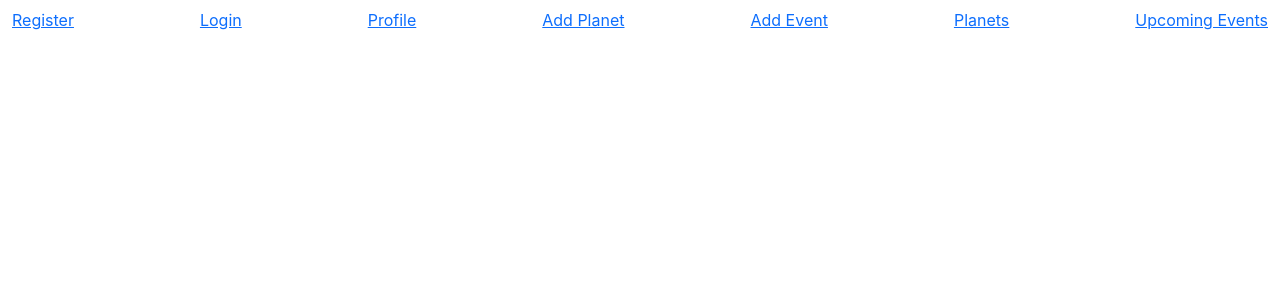
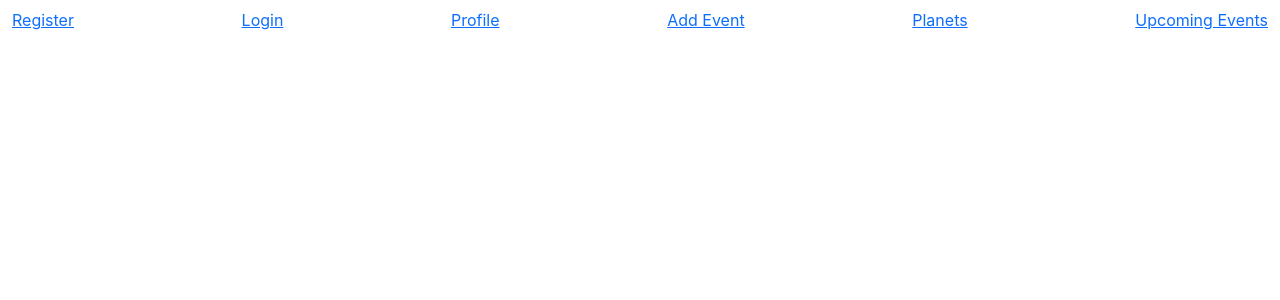
Before and after one commit to PatrickBoynton/night_watch, a React (Create React App) app in the folder frontend/static/: page / in a window 1280 px wide. Shown: the top 300 px of the page. Built offline with nearby package versions, Linux system fonts and the light colour scheme.

Commit message:
Commented out the ephem form. It won't be needed for now.

```diff
--- a/frontend/static/src/components/Navigation.js
+++ b/frontend/static/src/components/Navigation.js
@@ -17,7 +17,7 @@ class Navigation extends Component {
                 {/*TODO only when logged in*/}
                 <NavLink to="/profile">Profile</NavLink>
                 {/*TODO Only as admin.*/}
-                <NavLink to="/ephem/form">Add Planet</NavLink>
+                {/*<NavLink to="/ephem/form">Add Planet</NavLink>*/}
                 <NavLink to="/event/form">Add Event</NavLink>
                 <NavLink to="/celestial-list">Planets</NavLink>
                 <NavLink to="/events">Upcoming Events</NavLink>
```
